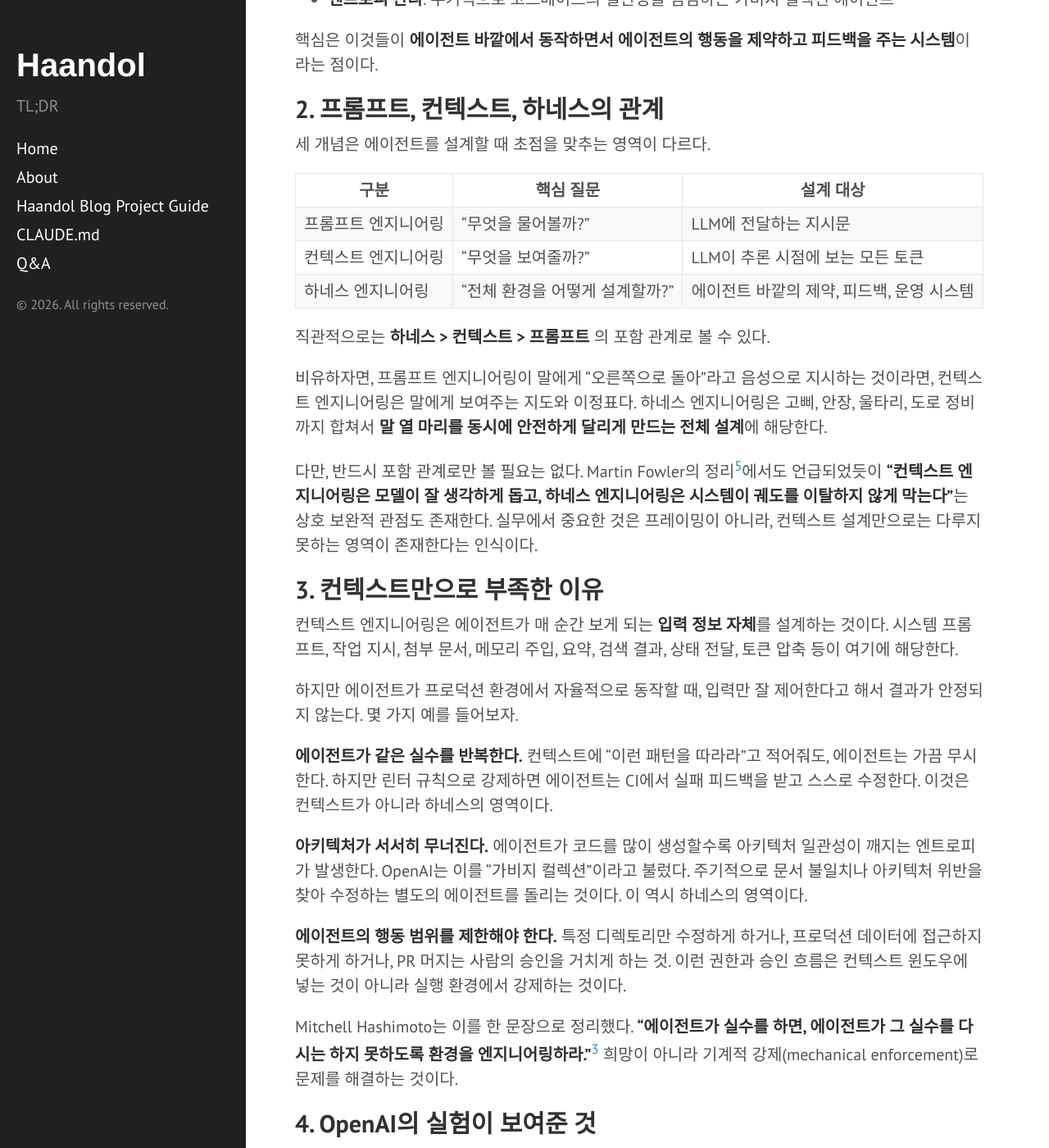
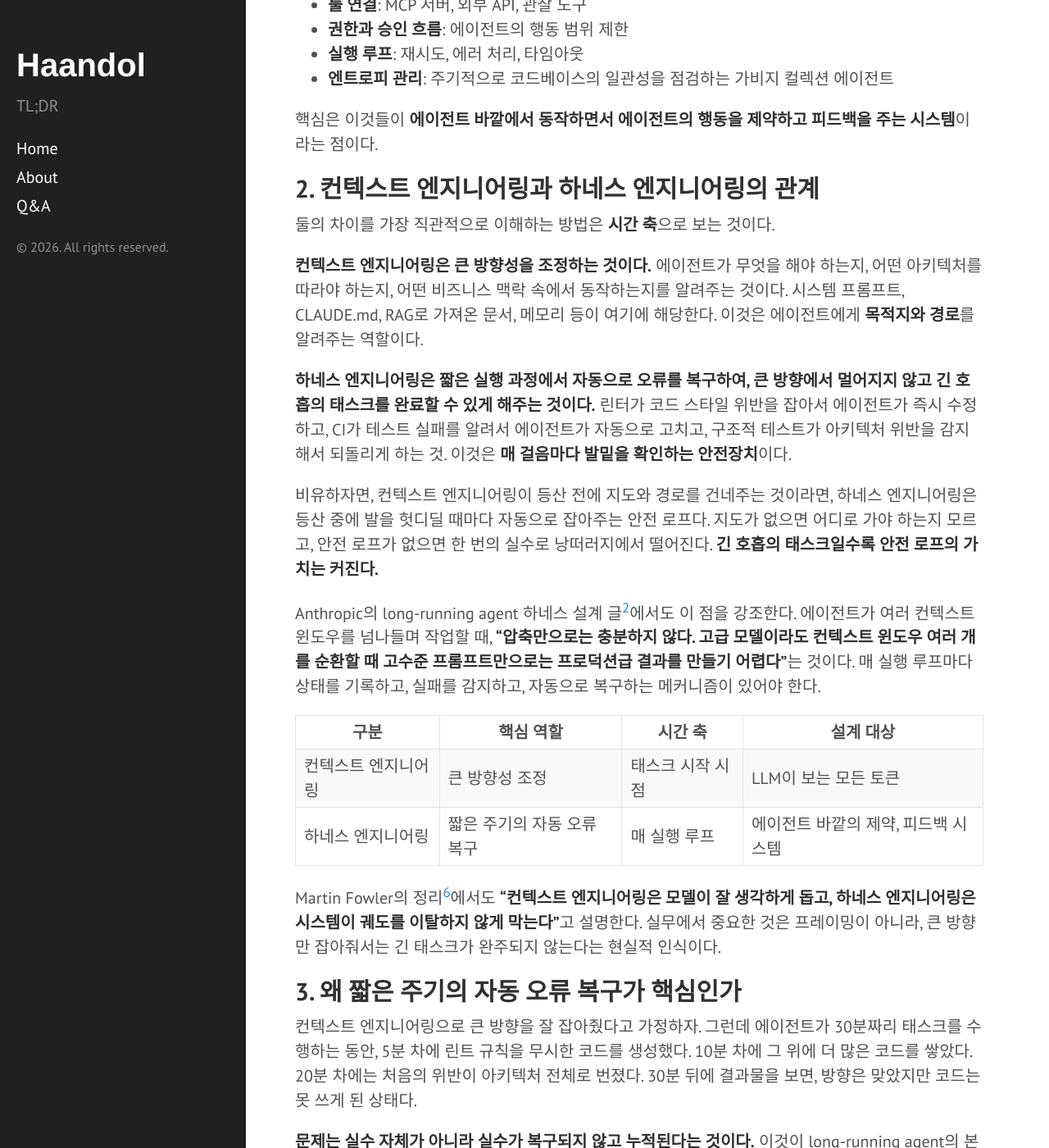
Before and after one commit to haandol/haandol.github.com, a Jekyll site: the page built from _posts/2026-03-15-harness-engineering-beyond-context-engineering.md, in a window 1280 px wide and 1400 px high, scrolled down 1406 px. Shown: the whole window at 82% size. Built offline with Jekyll 4.4.1, drawn with Linux system fonts in a browser that asks for light colours; comment, search, counter and statistics services are not loaded; some of the changed text lies outside the part shown.

Commit message:
revise harness engineering article: simplify title, add OpenAI/Anthropic references, emphasize auto error recovery as core concept
- Change title to '하네스 엔지니어링을 쉽게 설명하기'
- Add OpenAI and Anthropic harness engineering article references
- Reframe core message: context engineering for direction, harness engineering for short-cycle auto error recovery
- Add OpenClaw/NanoClaw/NemoClaw and industry direction discussion
- Limit TL;DR to max 3 items (AGENTS.md convention update)
- Exclude CLAUDE.md and AGENTS.md from Jekyll build to hide from sidebar

Co-Authored-By: Claude Opus 4.6 <noreply@anthropic.com>

```diff
--- a/_config.yml
+++ b/_config.yml
@@ -13,6 +13,10 @@ plugins:
   - jekyll-feed
   - jekyll-paginate
 
+exclude:
+  - CLAUDE.md
+  - AGENTS.md
+
 # Build settinga
 markdown:       kramdown
 highlighter:    rouge
--- a/_posts/2026-03-15-harness-engineering-beyond-context-engineering.md
+++ b/_posts/2026-03-15-harness-engineering-beyond-context-engineering.md
@@ -1,19 +1,18 @@
 ---
 layout: post
-title: 하네스 엔지니어링 - 컨텍스트 엔지니어링을 넘어 에이전트 환경을 설계하다
-excerpt: Harness engineering - designing the full agent operating environment beyond context engineering
+title: 하네스 엔지니어링을 쉽게 설명하기
+excerpt: Harness engineering explained simply - automatic error recovery in short execution loops to keep long-running agents on track
 author: haandol
 email: ldg55d@gmail.com
-tags: ai agent harness-engineering context-engineering prompt-engineering agentic-development
+tags: ai agent harness-engineering context-engineering prompt-engineering agentic-development long-running-agent
 publish: true
 ---
 
 ## TL;DR
 
-- **프롬프트 엔지니어링**은 모델에게 "무엇을 물어볼까"를, **컨텍스트 엔지니어링**은 "무엇을 보여줄까"를, **하네스 엔지니어링**은 "전체 환경을 어떻게 설계할까"를 다룬다.
-- 하네스(harness)는 에이전트를 감싸는 스캐폴딩과 피드백 루프가 구축된 전체 운영 환경이다. CI, 린터, 권한, 실행 루프, 메모리, 아키텍처 제약 등이 모두 포함된다.
-- 컨텍스트 엔지니어링은 하네스의 한 부분이다. 하네스가 없으면 아무리 좋은 컨텍스트를 줘도 에이전트는 궤도를 이탈한다.
-- 2026년, 엔지니어의 역할은 코드를 직접 짜는 것에서 **에이전트가 잘 동작하는 환경을 설계하는 것**으로 이동하고 있다.
+- 에이전트만으로 수백만 줄 규모의 프로덕션 코드를 개발하고 유지보수할 수 있는가? **가능하다.** OpenAI[^4]와 Anthropic[^6]이 이를 입증하고 있다.
+- **컨텍스트 엔지니어링**과 **하네스 엔지니어링**은 상호 보완적이자 확장된 관계다. 컨텍스트가 큰 방향을 잡아주고, 하네스가 짧은 실행 주기마다 자동 오류 복구로 그 방향을 지켜준다.
+- 개발 전 과정을 에이전트에게 위임할 생각이 없다면, 아직은 하네스 엔지니어링을 도입하지 않아도 된다.
 
 ## 시작하며
 
@@ -21,7 +20,9 @@ publish: true
 
 그런데 실제로 에이전트를 프로덕션 수준에서 운영하다 보면 컨텍스트만으로는 해결되지 않는 문제들이 생긴다. 에이전트가 린트 규칙을 무시하거나, 아키텍처 원칙에서 벗어나거나, 이미 해결된 실수를 반복하거나. 좋은 프롬프트와 좋은 컨텍스트를 줬는데도 결과가 불안정한 경험을 해본 적이 있을 것이다.
 
-2026년 2월, Mitchell Hashimoto[^3]와 OpenAI[^4]가 이 영역에 이름을 붙였다. **하네스 엔지니어링(Harness Engineering)**이다.
+최근 OpenClaw 같은 always-on long-running agent 환경이 등장하면서 이 문제는 더 가시화되었다. 에이전트가 여러 컨텍스트 윈도우에 걸쳐 몇 시간, 며칠 단위로 작업을 수행하게 되면서, 한 번의 실행 루프 안에서 발생하는 작은 오류들이 누적되어 전체 방향을 무너뜨리는 현상이 빈번해진 것이다. 일반 개발자들의 AI 도입 상황이 아직 성숙하지 않았음에도 불구하고, 하네스 엔지니어링은 커뮤니티 전반에서 중요한 관심사로 급부상했다.
+
+2026년 2월, Mitchell Hashimoto[^3]와 OpenAI[^4]가 이 영역에 이름을 붙였다. **하네스 엔지니어링(Harness Engineering)**이다. 이후 Anthropic도 long-running agent를 위한 효과적인 하네스 설계에 대한 글[^6]을 발표하면서, 업계 전반의 공감대가 형성되고 있다.
 
 ## 1. 하네스란 무엇인가
 
@@ -41,37 +42,42 @@ publish: true
 
 핵심은 이것들이 **에이전트 바깥에서 동작하면서 에이전트의 행동을 제약하고 피드백을 주는 시스템**이라는 점이다.
 
-## 2. 프롬프트, 컨텍스트, 하네스의 관계
+## 2. 컨텍스트 엔지니어링과 하네스 엔지니어링의 관계
 
-세 개념은 에이전트를 설계할 때 초점을 맞추는 영역이 다르다.
+둘의 차이를 가장 직관적으로 이해하는 방법은 **시간 축**으로 보는 것이다.
 
-| 구분 | 핵심 질문 | 설계 대상 |
-| --- | --- | --- |
-| 프롬프트 엔지니어링 | "무엇을 물어볼까?" | LLM에 전달하는 지시문 |
-| 컨텍스트 엔지니어링 | "무엇을 보여줄까?" | LLM이 추론 시점에 보는 모든 토큰 |
-| 하네스 엔지니어링 | "전체 환경을 어떻게 설계할까?" | 에이전트 바깥의 제약, 피드백, 운영 시스템 |
+**컨텍스트 엔지니어링은 큰 방향성을 조정하는 것이다.** 에이전트가 무엇을 해야 하는지, 어떤 아키텍처를 따라야 하는지, 어떤 비즈니스 맥락 속에서 동작하는지를 알려주는 것이다. 시스템 프롬프트, CLAUDE.md, RAG로 가져온 문서, 메모리 등이 여기에 해당한다. 이것은 에이전트에게 **목적지와 경로**를 알려주는 역할이다.
 
-직관적으로는 **하네스 > 컨텍스트 > 프롬프트** 의 포함 관계로 볼 수 있다.
+**하네스 엔지니어링은 짧은 실행 과정에서 자동으로 오류를 복구하여, 큰 방향에서 멀어지지 않고 긴 호흡의 태스크를 완료할 수 있게 해주는 것이다.** 린터가 코드 스타일 위반을 잡아서 에이전트가 즉시 수정하고, CI가 테스트 실패를 알려서 에이전트가 자동으로 고치고, 구조적 테스트가 아키텍처 위반을 감지해서 되돌리게 하는 것. 이것은 **매 걸음마다 발밑을 확인하는 안전장치**이다.
 
-비유하자면, 프롬프트 엔지니어링이 말에게 "오른쪽으로 돌아"라고 음성으로 지시하는 것이라면, 컨텍스트 엔지니어링은 말에게 보여주는 지도와 이정표다. 하네스 엔지니어링은 고삐, 안장, 울타리, 도로 정비까지 합쳐서 **말 열 마리를 동시에 안전하게 달리게 만드는 전체 설계**에 해당한다.
+비유하자면, 컨텍스트 엔지니어링이 등산 전에 지도와 경로를 건네주는 것이라면, 하네스 엔지니어링은 등산 중에 발을 헛디딜 때마다 자동으로 잡아주는 안전 로프다. 지도가 없으면 어디로 가야 하는지 모르고, 안전 로프가 없으면 한 번의 실수로 낭떠러지에서 떨어진다. **긴 호흡의 태스크일수록 안전 로프의 가치는 커진다.**
 
-다만, 반드시 포함 관계로만 볼 필요는 없다. Martin Fowler의 정리[^5]에서도 언급되었듯이 **"컨텍스트 엔지니어링은 모델이 잘 생각하게 돕고, 하네스 엔지니어링은 시스템이 궤도를 이탈하지 않게 막는다"**는 상호 보완적 관점도 존재한다. 실무에서 중요한 것은 프레이밍이 아니라, 컨텍스트 설계만으로는 다루지 못하는 영역이 존재한다는 인식이다.
+Anthropic의 long-running agent 하네스 설계 글[^6]에서도 이 점을 강조한다. 에이전트가 여러 컨텍스트 윈도우를 넘나들며 작업할 때, **"압축만으로는 충분하지 않다. 고급 모델이라도 컨텍스트 윈도우 여러 개를 순환할 때 고수준 프롬프트만으로는 프로덕션급 결과를 만들기 어렵다"**는 것이다. 매 실행 루프마다 상태를 기록하고, 실패를 감지하고, 자동으로 복구하는 메커니즘이 있어야 한다.
 
-## 3. 컨텍스트만으로 부족한 이유
+| 구분 | 핵심 역할 | 시간 축 | 설계 대상 |
+| --- | --- | --- | --- |
+| 컨텍스트 엔지니어링 | 큰 방향성 조정 | 태스크 시작 시점 | LLM이 보는 모든 토큰 |
+| 하네스 엔지니어링 | 짧은 주기의 자동 오류 복구 | 매 실행 루프 | 에이전트 바깥의 제약, 피드백 시스템 |
 
-컨텍스트 엔지니어링은 에이전트가 매 순간 보게 되는 **입력 정보 자체**를 설계하는 것이다. 시스템 프롬프트, 작업 지시, 첨부 문서, 메모리 주입, 요약, 검색 결과, 상태 전달, 토큰 압축 등이 여기에 해당한다.
+Martin Fowler의 정리[^5]에서도 **"컨텍스트 엔지니어링은 모델이 잘 생각하게 돕고, 하네스 엔지니어링은 시스템이 궤도를 이탈하지 않게 막는다"**고 설명한다. 실무에서 중요한 것은 프레이밍이 아니라, 큰 방향만 잡아줘서는 긴 태스크가 완주되지 않는다는 현실적 인식이다.
 
-하지만 에이전트가 프로덕션 환경에서 자율적으로 동작할 때, 입력만 잘 제어한다고 해서 결과가 안정되지 않는다. 몇 가지 예를 들어보자.
+## 3. 왜 짧은 주기의 자동 오류 복구가 핵심인가
 
-**에이전트가 같은 실수를 반복한다.** 컨텍스트에 "이런 패턴을 따라라"고 적어줘도, 에이전트는 가끔 무시한다. 하지만 린터 규칙으로 강제하면 에이전트는 CI에서 실패 피드백을 받고 스스로 수정한다. 이것은 컨텍스트가 아니라 하네스의 영역이다.
+컨텍스트 엔지니어링으로 큰 방향을 잘 잡아줬다고 가정하자. 그런데 에이전트가 30분짜리 태스크를 수행하는 동안, 5분 차에 린트 규칙을 무시한 코드를 생성했다. 10분 차에 그 위에 더 많은 코드를 쌓았다. 20분 차에는 처음의 위반이 아키텍처 전체로 번졌다. 30분 뒤에 결과물을 보면, 방향은 맞았지만 코드는 못 쓰게 된 상태다.
 
-**아키텍처가 서서히 무너진다.** 에이전트가 코드를 많이 생성할수록 아키텍처 일관성이 깨지는 엔트로피가 발생한다. OpenAI는 이를 "가비지 컬렉션"이라고 불렀다. 주기적으로 문서 불일치나 아키텍처 위반을 찾아 수정하는 별도의 에이전트를 돌리는 것이다. 이 역시 하네스의 영역이다.
+**문제는 실수 자체가 아니라 실수가 복구되지 않고 누적된다는 것이다.** 이것이 long-running agent의 본질적인 어려움이다. Anthropic의 글[^6]에서는 이를 **"이전 교대 근무에 대한 기억 없이 도착하는 엔지니어"**에 비유했다. 매번 새로운 컨텍스트로 시작하는 에이전트가 이전 실수를 인지하지 못하면, 같은 실수를 반복하거나 그 위에 더 쌓아 올린다.
 
-**에이전트의 행동 범위를 제한해야 한다.** 특정 디렉토리만 수정하게 하거나, 프로덕션 데이터에 접근하지 못하게 하거나, PR 머지는 사람의 승인을 거치게 하는 것. 이런 권한과 승인 흐름은 컨텍스트 윈도우에 넣는 것이 아니라 실행 환경에서 강제하는 것이다.
+하네스 엔지니어링의 핵심은 이 문제를 **짧은 실행 주기마다 자동으로 복구**하는 데 있다.
 
-Mitchell Hashimoto는 이를 한 문장으로 정리했다. **"에이전트가 실수를 하면, 에이전트가 그 실수를 다시는 하지 못하도록 환경을 엔지니어링하라."**[^3] 희망이 아니라 기계적 강제(mechanical enforcement)로 문제를 해결하는 것이다.
+**린터가 매 실행마다 코드를 검사한다.** 에이전트가 코드를 생성하면, 린터가 즉시 위반을 잡아내고 에이전트에게 실패 피드백을 준다. 에이전트는 5분 차에서 바로 수정한다. 위반이 10분, 20분으로 누적되지 않는다.
 
-## 4. OpenAI의 실험이 보여준 것
+**CI가 매 커밋마다 테스트를 돌린다.** 에이전트가 기능을 구현하면, 자동 테스트가 즉시 검증한다. 실패하면 에이전트가 자동으로 수정을 시도한다. Anthropic은 이를 위해 **한 번에 하나의 기능만 구현하게 제한하고, 매 세션 종료 시 git 커밋과 진행 상황 요약을 강제**하는 방식을 제안했다[^6].
+
+**구조적 테스트가 아키텍처 위반을 감지한다.** 커스텀 린트 규칙이나 아키텍처 테스트가 에이전트의 결과물이 전체 구조에서 벗어나지 않는지 확인한다.
+
+Mitchell Hashimoto는 이를 한 문장으로 정리했다. **"에이전트가 실수를 하면, 에이전트가 그 실수를 다시는 하지 못하도록 환경을 엔지니어링하라."**[^3] 희망이 아니라 기계적 강제(mechanical enforcement)로 문제를 해결하는 것이다. 그리고 그 강제가 **짧은 주기로 반복될수록**, 에이전트는 큰 방향에서 벗어나지 않고 긴 태스크를 완주할 수 있다.
+
+## 4. OpenAI와 Anthropic이 보여준 것
 
 OpenAI는 2026년 2월, 5개월간의 내부 실험 결과를 공개했다[^4]. 소규모 팀이 Codex 에이전트만을 사용하여, 수동으로 작성된 코드 없이 백만 줄이 넘는 프로덕션 소프트웨어를 완성했다는 내용이다.
 
@@ -81,7 +87,9 @@ OpenAI는 2026년 2월, 5개월간의 내부 실험 결과를 공개했다[^4].
 2. **아키텍처 제약**: LLM 기반 에이전트뿐 아니라 결정론적인 커스텀 린터와 구조적 테스트로도 모니터링하는 것
 3. **가비지 컬렉션**: 주기적으로 문서 불일치나 아키텍처 위반을 찾아내는 에이전트를 돌려 엔트로피와 부패에 맞서는 것
 
-여기서 주목할 점은 컨텍스트 엔지니어링이 하네스의 **한 부분**으로 들어가 있다는 것이다. 좋은 컨텍스트를 주는 것은 필요하지만, 그것만으로는 충분하지 않다. 아키텍처 제약과 지속적인 엔트로피 관리가 함께 갖춰져야 에이전트가 프로덕션 수준의 코드를 안정적으로 생산할 수 있다.
+Anthropic도 같은 맥락에서 long-running agent를 위한 하네스 설계 원칙을 발표했다[^6]. 핵심은 **이중 구조 방식**이다. 초기화 에이전트가 환경을 설정하고(`init.sh`, 진행 상황 파일, 초기 커밋), 코딩 에이전트가 한 번에 하나의 기능만 점진적으로 구현한다. 매 세션마다 상태를 기록하고, 다음 세션이 이전 작업을 빠르게 파악할 수 있게 한다. **짧은 실행 주기마다 명확한 결과물을 남기고 검증하는 것**이 long-running agent의 안정성을 담보한다는 결론이다.
+
+두 글에서 공통적으로 강조하는 것은 결국 같다. 컨텍스트로 큰 방향을 잡아주되, **매 실행 주기마다 자동으로 오류를 잡아내고 복구하는 메커니즘**이 있어야 에이전트가 긴 태스크를 완주할 수 있다는 것이다.
 
 ## 5. 시기별 흐름으로 보는 진화
 
@@ -91,27 +99,29 @@ OpenAI는 2026년 2월, 5개월간의 내부 실험 결과를 공개했다[^4].
 
 **2025년, 컨텍스트 엔지니어링의 부상.** 에이전트가 등장하면서, 단일 프롬프트가 아니라 RAG, MCP, 메모리, 검색 결과 등 시스템 수준의 맥락을 설계하는 것이 중요해졌다. Andrej Karpathy가 "프롬프트 엔지니어링에서 컨텍스트 엔지니어링으로" 전환을 이야기하면서 용어가 널리 퍼졌다.
 
-**2026년 초, 하네스 엔지니어링의 등장.** 에이전트가 더 자율적으로, 더 오래, 더 큰 범위의 작업을 수행하게 되면서, 입력 제어만으로는 부족한 영역이 드러났다. Mitchell Hashimoto가 2026년 2월 5일 자신의 AI 도입 여정을 공유하며 "harness engineering"이라는 용어를 처음 사용했고, 일주일 뒤 OpenAI가 Codex 실험 보고서에서 이를 공식화했다.
+**2026년 초, 하네스 엔지니어링의 등장.** 에이전트가 더 자율적으로, 더 오래, 더 큰 범위의 작업을 수행하게 되면서, 입력 제어만으로는 부족한 영역이 드러났다. Mitchell Hashimoto가 2026년 2월 5일 자신의 AI 도입 여정을 공유하며 "harness engineering"이라는 용어를 처음 사용했고, 일주일 뒤 OpenAI가 Codex 실험 보고서에서 이를 공식화했다. 이어서 Anthropic도 long-running agent를 위한 하네스 설계 글을 발표했다[^6].
+
+특히 주목할 만한 것은 OpenClaw, NanoClaw, NemoClaw 같은 always-on long-running agent 환경들의 등장이다. 이들은 에이전트가 사람의 개입 없이 며칠 단위로 자율 작업을 수행하는 환경을 제공한다. 아직 대다수 개발자들이 AI 코딩 도구를 자동완성 수준에서 사용하고 있는 상황임에도, 이런 환경들이 빠르게 만들어지고 있다는 것은 업계가 어디를 향하고 있는지를 보여준다.
 
 ## 6. 실무에서의 의미
 
 이 글에서 하네스 엔지니어링의 구체적인 실천법을 다루기에는 범위가 너무 넓다. 하지만 핵심 원칙은 명확하다.
 
+**피드백 루프를 짧게, 자동 복구를 빠르게.** 이것이 하네스 엔지니어링의 핵심이다. 에이전트가 실수를 하면 빠르게 알 수 있어야 하고, 알게 된 즉시 스스로 수정할 수 있어야 한다. 실패 피드백이 빠를수록 오류가 누적되지 않고, 큰 방향에서 멀어지지 않는다.
+
 **희망 대신 기계적 강제를 택하라.** 에이전트에게 "이렇게 해줘"라고 부탁하는 것이 아니라, 그렇게 하지 않으면 실패하도록 환경을 만들어라. 린터, CI, 구조적 테스트가 그 역할을 한다.
-
-**피드백 루프를 짧게 만들어라.** 에이전트가 실수를 하면 빠르게 알 수 있어야 한다. 실패 피드백이 빠를수록 에이전트는 스스로 수정할 기회를 더 많이 얻는다.
 
 **엔트로피와 싸워라.** 에이전트가 많은 코드를 생성할수록 일관성은 떨어진다. 주기적으로 코드베이스를 점검하고, 문서와 코드의 불일치를 찾아내는 프로세스가 필요하다.
 
-**컨텍스트와 하네스를 함께 설계하라.** 좋은 컨텍스트 없이 하네스만 있으면 에이전트가 무엇을 해야 하는지 모른다. 좋은 하네스 없이 컨텍스트만 있으면 에이전트가 궤도를 이탈한다. 둘은 상호 보완적이다.
+**컨텍스트로 방향을 잡고, 하네스로 걸음을 지켜라.** 좋은 컨텍스트 없이 하네스만 있으면 에이전트가 무엇을 해야 하는지 모른다. 좋은 하네스 없이 컨텍스트만 있으면 에이전트가 궤도를 이탈한다. 큰 방향은 컨텍스트가, 매 걸음의 안정성은 하네스가 책임진다.
 
 ## 마치며
 
-프롬프트 엔지니어링에서 컨텍스트 엔지니어링으로, 다시 하네스 엔지니어링으로. 이 흐름은 AI 활용의 단위가 "한 번의 질문"에서 "한 세션의 작업"으로, 다시 "자율적인 시스템 운영"으로 확장되는 과정과 맞닿아 있다.
+내가 보는 에이전트 개발 전반의 방향성은 명확하다. **비즈니스 요구사항을 코드로 바꾸는 전 과정을 AI에게 위임할 수 있는지 확인하는 과정**이다. 하네스 엔지니어링이 주목받는 것도, OpenClaw, NanoClaw, NemoClaw 같은 각종 Claw 환경들이 쏟아지는 것도, 이 방향성에 대한 다양한 관점에서의 동의로 읽을 수 있다.
 
-엔지니어의 역할도 함께 변하고 있다. 코드를 직접 짜는 사람에서, 에이전트가 좋은 코드를 짜도록 환경을 설계하는 사람으로. OpenAI의 표현을 빌리자면, 엔지니어는 **"환경을 설계하고, 의도를 명확히 지정하며, 피드백 루프를 구축하는"** 역할로 재정의되고 있다.
+컨텍스트 엔지니어링이 에이전트에게 "어디로 가야 하는지"를 알려준다면, 하네스 엔지니어링은 "가는 도중에 넘어져도 자동으로 일어나게" 해준다. 짧은 실행 주기마다 오류를 잡아내고 복구하는 이 메커니즘이 있어야, 에이전트는 큰 방향에서 벗어나지 않고 긴 호흡의 태스크를 끝까지 완주할 수 있다.
 
-물론 하네스 엔지니어링도 아직 초기 단계다. 용어 자체가 등장한 지 한 달밖에 되지 않았고, 도구와 방법론은 계속 진화하고 있다. 하지만 에이전트를 실무에 투입해본 사람이라면, 프롬프트와 컨텍스트만으로는 해결되지 않는 문제가 있다는 것을 이미 경험으로 알고 있을 것이다. 하네스 엔지니어링은 그 경험에 이름을 붙여준 것이다.
+물론 하네스 엔지니어링도 아직 초기 단계다. 용어 자체가 등장한 지 한 달밖에 되지 않았고, 도구와 방법론은 계속 진화하고 있다. 하지만 OpenAI[^4]와 Anthropic[^6] 모두 이 영역의 중요성을 공식적으로 다루기 시작했다는 것은, 에이전트가 자율적으로 오래 동작하는 미래가 이미 현재 진행형이라는 뜻이다.
 
 ---
 
@@ -120,3 +130,4 @@ OpenAI는 2026년 2월, 5개월간의 내부 실험 결과를 공개했다[^4].
 [^3]: [Mitchell Hashimoto - My AI Adoption Journey](https://mitchellh.com/writing/my-ai-adoption-journey) (2026.02.05)
 [^4]: [OpenAI - Harness engineering: leveraging Codex in an agent-first world](https://openai.com/index/harness-engineering/) (2026.02.11)
 [^5]: [Martin Fowler - Harness Engineering](https://martinfowler.com/articles/exploring-gen-ai/harness-engineering.html) (2026.02.17)
+[^6]: [Anthropic - Effective harnesses for long-running agents](https://www.anthropic.com/engineering/effective-harnesses-for-long-running-agents)
```
Also changed, not shown: AGENTS.md (+1 -1 lines).
